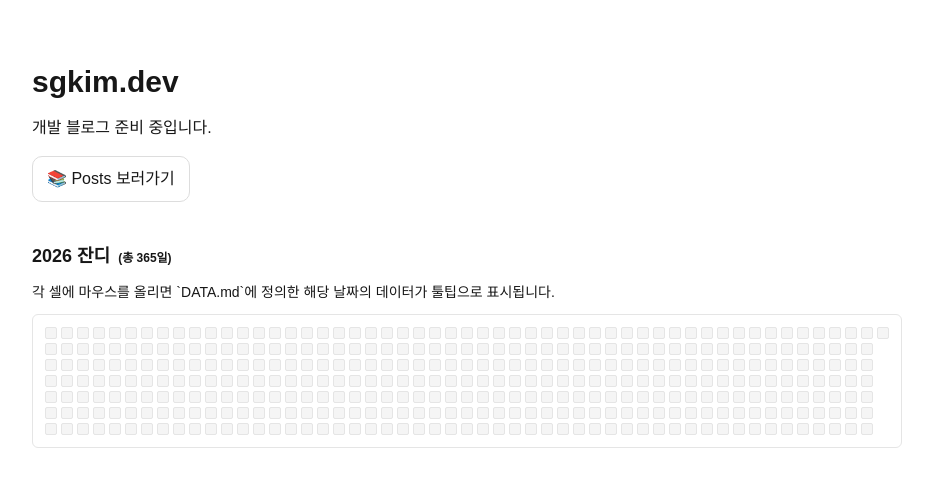
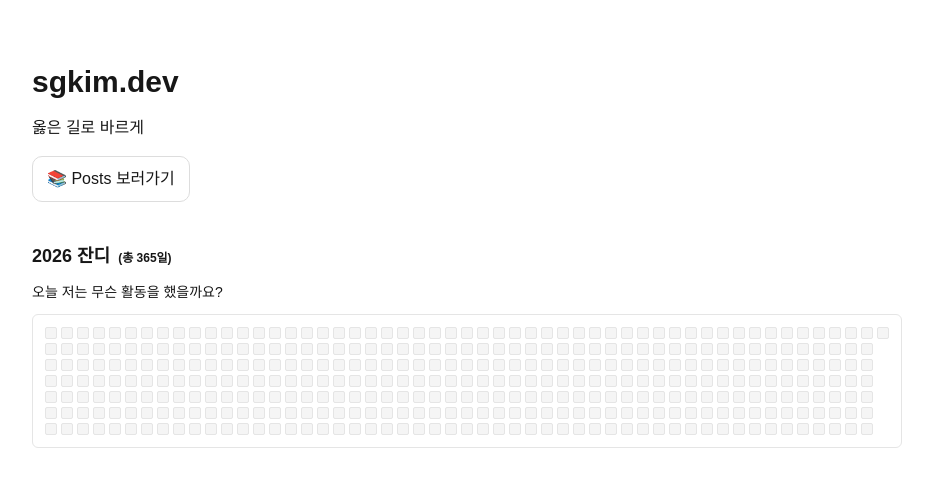
Before and after one commit to SNP0301/sgkim_dev, a Next.js app: page / in a window 1280 px wide. Shown: the top 484 px of the page, without its empty margins (240-1173 px from the left). Built offline with nearby package versions, Linux system fonts and the light colour scheme.

Commit message:
fix(FE): html text

```diff
--- a/src/app/page.tsx
+++ b/src/app/page.tsx
@@ -10,7 +10,7 @@ export default async function Home() {
     <main className="mx-auto max-w-3xl px-4 py-16">
       <h1 className="text-3xl font-bold">sgkim.dev</h1>
       <p className="mt-4 text-muted-foreground">
-        개발 블로그 준비 중입니다.
+        옳은 길로 바르게
       </p>
       <Link
         href="/blog"
@@ -34,8 +34,7 @@ export default async function Home() {
           </span>
         </h2>
         <p className="text-sm text-muted-foreground mb-3">
-          각 셀에 마우스를 올리면 `DATA.md`에 정의한 해당 날짜의 데이터가
-          툴팁으로 표시됩니다.
+          오늘 저는 무슨 활동을 했을까요?
         </p>
 
         <div className="inline-block rounded-md border border-neutral-200 bg-white p-3 text-[0px] dark:border-neutral-800 dark:bg-neutral-950">
```
